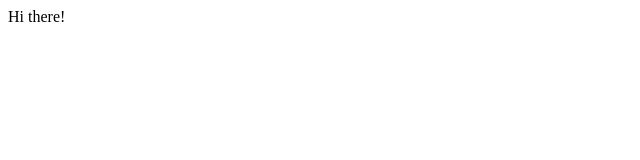
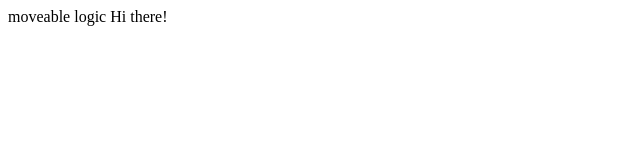
Before and after one commit to MoveableLogic/moveablelogic.github.io, a plain HTML site: page index.html in a window 1280 px wide. Shown: the whole page, without its empty margins (0-640 px from the left). Drawn offline with Linux system fonts and the light colour scheme.

Commit message:
Update index.html

```diff
--- a/index.html
+++ b/index.html
@@ -1 +1,4 @@
+<html>
+  <head>moveable logic</head>
 Hi there!
+</html>
```
